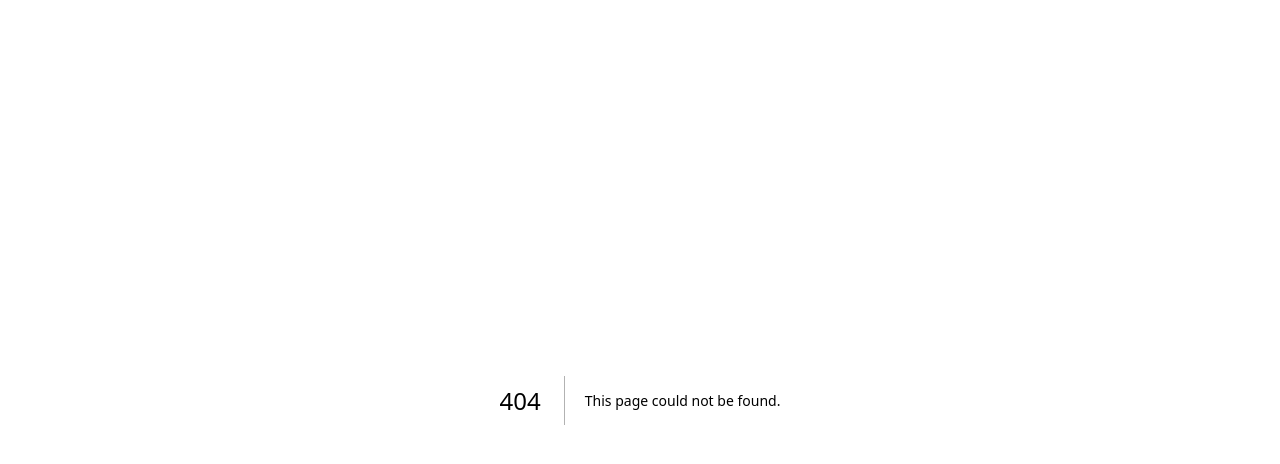
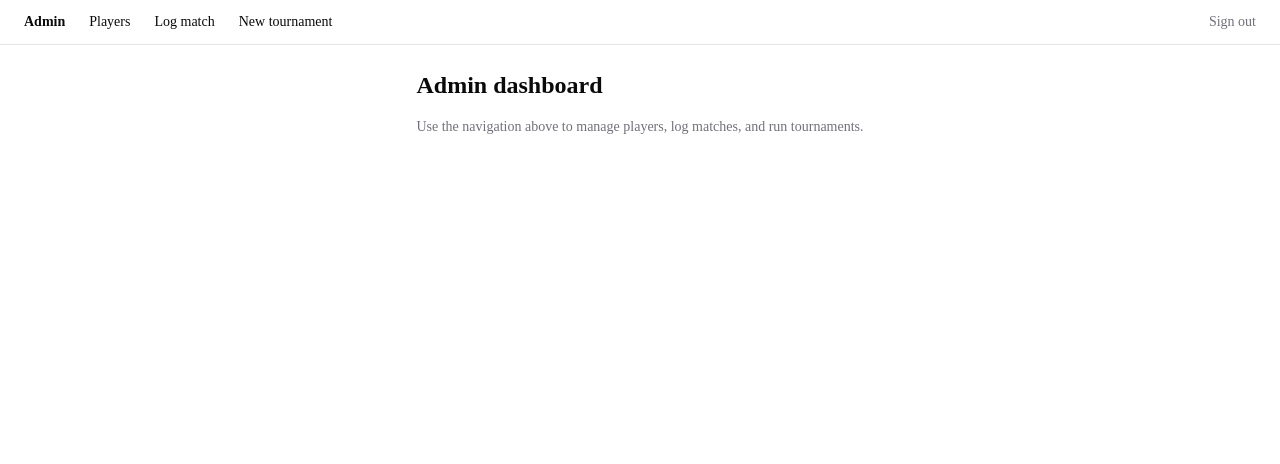
Before and after one commit to mahirmahbub-cyber/drive-table-tennis, a Next.js app: page /admin in a window 1280 px wide. Before the commit this address had no page. Shown: the top 464 px of the page. Built offline with nearby package versions, Linux system fonts and the light colour scheme.

Commit message:
feat(admin): admin shell, dashboard, and player roster management

```diff
--- /dev/null
+++ b/app/admin/layout.tsx
@@ -0,0 +1,10 @@
+import { AdminNav } from '@/components/nav'
+
+export default function AdminLayout({ children }: { children: React.ReactNode }) {
+  return (
+    <>
+      <AdminNav />
+      {children}
+    </>
+  )
+}
--- /dev/null
+++ b/app/admin/page.tsx
@@ -0,0 +1,10 @@
+export default function AdminHomePage() {
+  return (
+    <main className="mx-auto max-w-3xl p-6">
+      <h1 className="mb-4 text-2xl font-semibold">Admin dashboard</h1>
+      <p className="text-sm text-zinc-500">
+        Use the navigation above to manage players, log matches, and run tournaments.
+      </p>
+    </main>
+  )
+}
--- /dev/null
+++ b/app/admin/players/page.tsx
@@ -0,0 +1,39 @@
+import { db, players } from '@/lib/db'
+import { desc } from 'drizzle-orm'
+import { setPlayerActive } from '@/app/actions/players'
+import { PlayerAvatar } from '@/components/player-avatar'
+
+export const dynamic = 'force-dynamic'
+
+export default async function AdminPlayersPage() {
+  const all = await db.select().from(players).orderBy(desc(players.createdAt))
+
+  return (
+    <main className="mx-auto max-w-3xl p-6">
+      <h1 className="mb-4 text-2xl font-semibold">Players (admin)</h1>
+      <ul className="divide-y">
+        {all.map((p) => (
+          <li key={p.id} className="flex items-center gap-3 py-3">
+            <PlayerAvatar name={p.name} photoUrl={p.photoUrl} />
+            <div className="flex-1">
+              <div className="font-medium">{p.name}</div>
+              <div className="text-xs text-zinc-500">
+                {p.createdVia} · ELO {p.currentElo} · {p.active ? 'active' : 'inactive'}
+              </div>
+            </div>
+            <form
+              action={async () => {
+                'use server'
+                await setPlayerActive(p.id, !p.active)
+              }}
+            >
+              <button type="submit" className="text-sm text-zinc-600 hover:underline">
+                {p.active ? 'Deactivate' : 'Reactivate'}
+              </button>
+            </form>
+          </li>
+        ))}
+      </ul>
+    </main>
+  )
+}
--- /dev/null
+++ b/components/nav.tsx
@@ -0,0 +1,18 @@
+import Link from 'next/link'
+import { logout } from '@/app/actions/auth'
+
+export function AdminNav() {
+  return (
+    <nav className="flex items-center gap-6 border-b px-6 py-3 text-sm">
+      <Link href="/admin" className="font-semibold">Admin</Link>
+      <Link href="/admin/players">Players</Link>
+      <Link href="/admin/matches/new">Log match</Link>
+      <Link href="/admin/tournaments/new">New tournament</Link>
+      <form action={logout} className="ml-auto">
+        <button type="submit" className="text-zinc-500 hover:text-zinc-900">
+          Sign out
+        </button>
+      </form>
+    </nav>
+  )
+}
```
